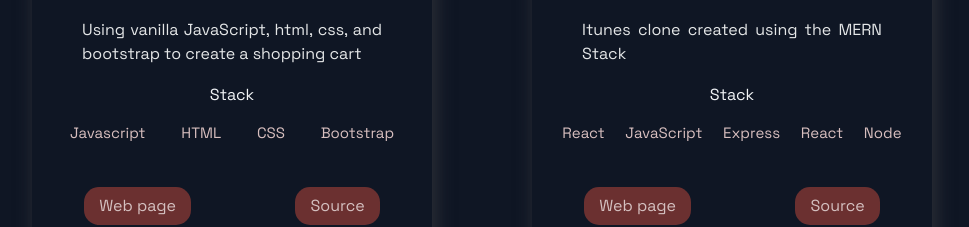
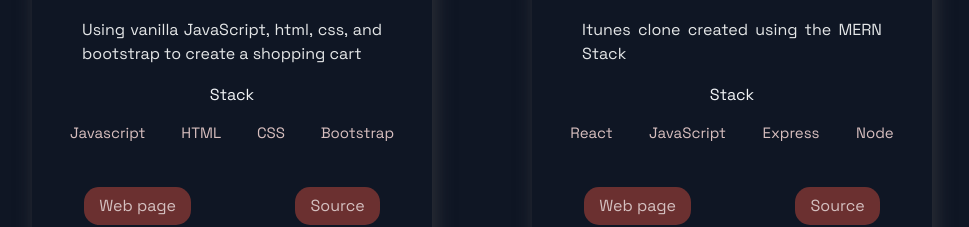
Before and after one commit to fiona123-git/portfolio_1, a Next.js app: page / in a window 1280 px wide. Shown: the part 1601-1828 px from the top of the page, without its empty margins (158-1127 px from the left). Built offline with nearby package versions, Linux system fonts and the light colour scheme.

Commit message:
changed technologies

```diff
--- a/src/constants/constants.js
+++ b/src/constants/constants.js
@@ -13,7 +13,7 @@ export const projects = [
     title: 'Itunes Music clone',
     description:"Itunes clone created using the MERN Stack",
     image: '/images/Screenshot (133).png',
-    tags: ['React', 'JavaScript', 'Express', 'React', 'Node'],
+    tags: ['React', 'JavaScript', 'Express',  'Node'],
     source: 'https://github.com/fiona123-git/itunes',
     visit: 'https://itunes-react.herokuapp.com/',
     id: 1,
```
